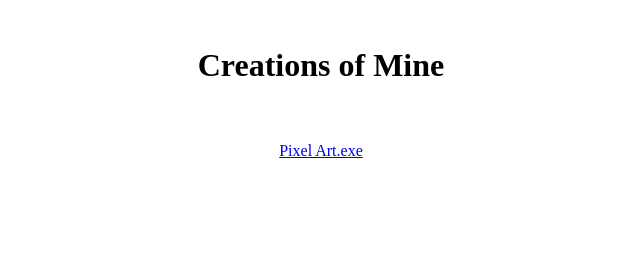
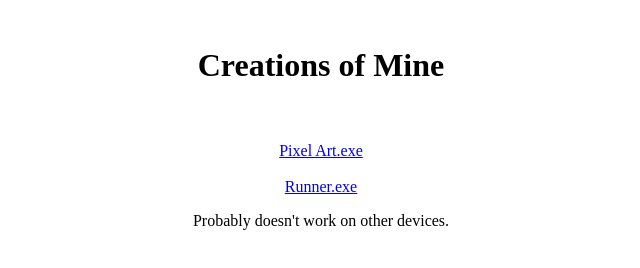
Before and after one commit to Victoria2048/Creations, a plain HTML site: page index.html in a window 1280 px wide. Shown: the whole page, without its empty margins (319-959 px from the left). Drawn offline with Linux system fonts and the light colour scheme.

Commit message:
Update index.html

```diff
--- a/index.html
+++ b/index.html
@@ -14,6 +14,10 @@
       <br />
       <br />
       <a href="Pixel Art.exe" download>Pixel Art.exe</a>
+      <br />
+      <br />
+      <a href="Runner.exe" download>Runner.exe</a>
+      <p>Probably doesn't work on other devices.</p>
     </div>
   </body>
 </html>
```
